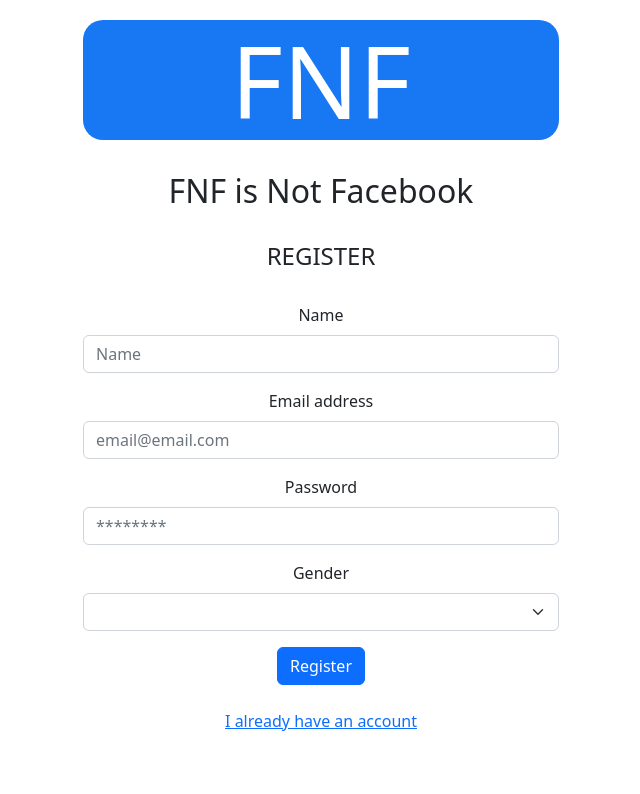
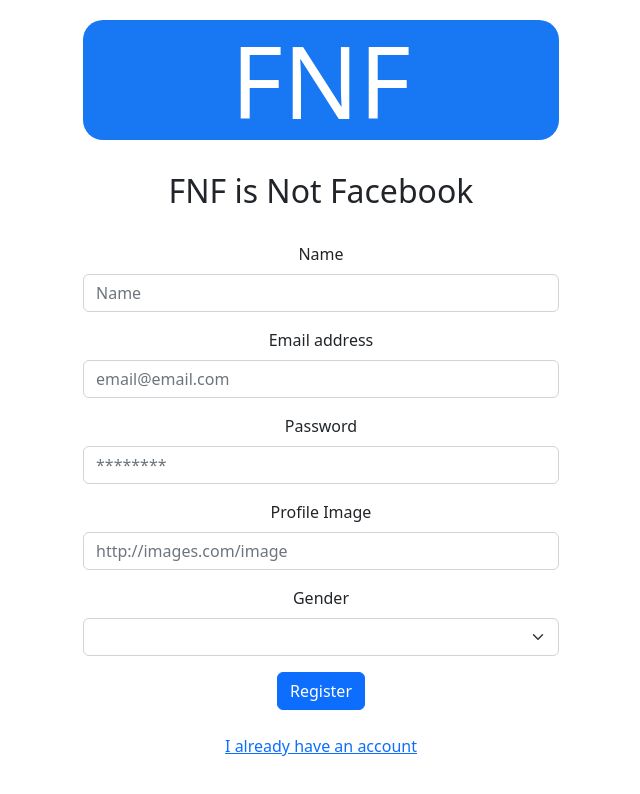
Before and after one commit to jusevesi/FNF-frontend, a Vue app: page /#/register in a window 1280 px wide. Shown: the top 794 px of the page, without its empty margins (319-959 px from the left). Built offline with nearby package versions, Linux system fonts and the light colour scheme.

Commit message:
img register fixed

```diff
--- a/src/views/Profile.vue
+++ b/src/views/Profile.vue
@@ -25,7 +25,7 @@
             </div>
         </nav>
         <Navbar />
-        <div v-for="post in posts" :key="post.pid" class="post">
+        <div v-for="post in posts" :key="post.pid" class="postProfile">
             <div class="post-body">
                 <h5 class="post-title">{{ post.name }}</h5>
                 <p class="post-text">{{ post.msg }}</p>
@@ -161,8 +161,13 @@ export default {
     text-align: center;
 }
 
-.post{
+.postProfile{
     max-width: 40%;
+    margin: 30px auto;
+    background: #fff;
+    border-radius: 15px;
+    padding: 25px 25px 15px 25px;
+    box-shadow: 0px 10px 15px rgba(0, 0, 0, 0.1);
 }
 
 </style>
--- a/src/views/Register.vue
+++ b/src/views/Register.vue
@@ -6,7 +6,6 @@
         <form>
             <h1 class="title">FNF</h1><br>
             <h2>FNF is Not Facebook</h2><br>
-            <h4>REGISTER</h4><br>
             <div class="mb-3">
                 <label for="exampleInputEmail1" class="form-label">Name</label>
                 <input v-model="name" type="text" class="form-control" id="exampleInputName"
@@ -21,6 +20,11 @@
                 <label for="exampleInputPassword1" class="form-label">Password</label>
                 <input v-model="password" type="password" class="form-control" id="exampleInputPassword1"
                     placeholder="********">
+            </div>
+            <div class="mb-3">
+                <label for="exampleInputEmail1" class="form-label">Profile Image</label>
+                <input v-model="img" type="text" class="form-control" id="exampleInputName" aria-describedby="emailHelp"
+                    placeholder="http://images.com/image">
             </div>
             <div class="mb-3">
                 <label for="exampleInputPassword1" class="form-label">Gender</label>
@@ -41,7 +45,7 @@
 import axios from 'axios';
 export default {
     data() {
-        return { email: "", password: "", gender: "", name: "", errorData: null };
+        return { email: "", password: "", gender: "", name: "", img: "", errorData: null };
     },
     methods: {
         async register(event) {
@@ -50,6 +54,7 @@ export default {
 
             try {
                 const body = {
+                    img:this.img,
                     email: this.email,
                     password: this.password,
                     gender: this.gender,
```
